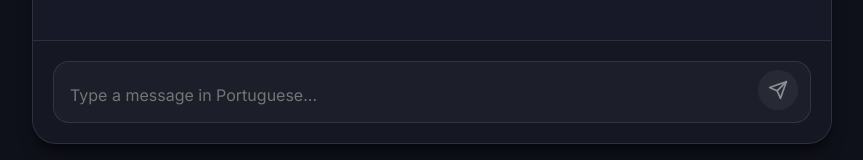
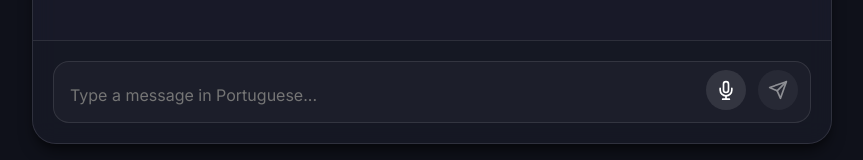
Before and after one commit to marftn/opentandem, a React (Vite) app in the folder frontend/: page / in a window 1280 px wide. Shown: the part 616-776 px from the top of the page, without its empty margins (208-1071 px from the left). Built offline with nearby package versions, Linux system fonts and the light colour scheme.

Commit message:
feat: add audio rec to frontend

```diff
--- a/frontend/src/components/MessageInput.jsx
+++ b/frontend/src/components/MessageInput.jsx
@@ -1,8 +1,13 @@
 import React, { useState, useRef, useEffect } from 'react';
+import { transcribeAudio } from '../services/api';
 
 export default function MessageInput({ onSend, isLoading }) {
   const [text, setText] = useState('');
+  const [isRecording, setIsRecording] = useState(false);
+  const [isTranscribing, setIsTranscribing] = useState(false);
   const textareaRef = useRef(null);
+  const mediaRecorderRef = useRef(null);
+  const audioChunksRef = useRef([]);
 
   useEffect(() => {
     if (textareaRef.current) {
@@ -13,7 +18,7 @@ export default function MessageInput({ onSend, isLoading }) {
 
   const handleSubmit = (e) => {
     e.preventDefault();
-    if (text.trim() && !isLoading) {
+    if (text.trim() && !isLoading && !isTranscribing) {
       onSend(text);
       setText('');
     }
@@ -25,6 +30,49 @@ export default function MessageInput({ onSend, isLoading }) {
       handleSubmit(e);
     }
   };
+
+  const toggleRecording = async () => {
+    if (isRecording) {
+      mediaRecorderRef.current?.stop();
+      setIsRecording(false);
+    } else {
+      try {
+        const stream = await navigator.mediaDevices.getUserMedia({ audio: true });
+        const mediaRecorder = new MediaRecorder(stream);
+        mediaRecorderRef.current = mediaRecorder;
+        audioChunksRef.current = [];
+
+        mediaRecorder.ondataavailable = (event) => {
+          if (event.data.size > 0) {
+            audioChunksRef.current.push(event.data);
+          }
+        };
+
+        mediaRecorder.onstop = async () => {
+          const audioBlob = new Blob(audioChunksRef.current, { type: 'audio/webm' });
+          setIsTranscribing(true);
+          try {
+            const transcript = await transcribeAudio(audioBlob);
+            if (transcript) {
+              onSend(transcript);
+            }
+          } catch (error) {
+            console.error("Transcription failed", error);
+          } finally {
+            setIsTranscribing(false);
+            stream.getTracks().forEach(track => track.stop());
+          }
+        };
+
+        mediaRecorder.start();
+        setIsRecording(true);
+      } catch (err) {
+        console.error("Error accessing microphone:", err);
+      }
+    }
+  };
+
+  const isInputDisabled = isLoading || isRecording || isTranscribing;
 
   return (
     <form onSubmit={handleSubmit} style={{
@@ -41,8 +89,8 @@ export default function MessageInput({ onSend, isLoading }) {
         value={text}
         onChange={(e) => setText(e.target.value)}
         onKeyDown={handleKeyDown}
-        placeholder="Type a message in Portuguese..."
-        disabled={isLoading}
+        placeholder={isRecording ? "Recording..." : isTranscribing ? "Transcribing..." : "Type a message in Portuguese..."}
+        disabled={isInputDisabled}
         style={{
           flex: 1,
           background: 'transparent',
@@ -59,11 +107,15 @@ export default function MessageInput({ onSend, isLoading }) {
         }}
         rows={1}
       />
+
+      {/* Mic Button */}
       <button
-        type="submit"
-        disabled={!text.trim() || isLoading}
+        type="button"
+        onClick={toggleRecording}
+        disabled={isLoading || isTranscribing}
+        title={isRecording ? "Stop recording output to send" : "Record audio"}
         style={{
-          background: text.trim() && !isLoading ? 'var(--accent-primary)' : 'rgba(255, 255, 255, 0.1)',
+          background: isRecording ? 'var(--error-color, #ef4444)' : 'rgba(255, 255, 255, 0.1)',
           color: 'white',
           borderRadius: 'var(--radius-pill)',
           width: '40px',
@@ -71,7 +123,40 @@ export default function MessageInput({ onSend, isLoading }) {
           display: 'flex',
           alignItems: 'center',
           justifyContent: 'center',
-          opacity: (text.trim() && !isLoading) ? 1 : 0.5,
+          opacity: (isLoading || isTranscribing) ? 0.5 : 1,
+          marginBottom: '4px',
+          transition: 'all 0.2s',
+          cursor: (isLoading || isTranscribing) ? 'not-allowed' : 'pointer'
+        }}
+      >
+        {isRecording ? (
+          <svg width="20" height="20" viewBox="0 0 24 24" fill="none" stroke="currentColor" strokeWidth="2" strokeLinecap="round" strokeLinejoin="round">
+            <rect x="6" y="6" width="12" height="12" rx="2" ry="2"></rect>
+          </svg>
+        ) : (
+          <svg width="20" height="20" viewBox="0 0 24 24" fill="none" stroke="currentColor" strokeWidth="2" strokeLinecap="round" strokeLinejoin="round">
+            <path d="M12 2a3 3 0 0 0-3 3v7a3 3 0 0 0 6 0V5a3 3 0 0 0-3-3z"></path>
+            <path d="M19 10v2a7 7 0 0 1-14 0v-2"></path>
+            <line x1="12" y1="19" x2="12" y2="23"></line>
+            <line x1="8" y1="23" x2="16" y2="23"></line>
+          </svg>
+        )}
+      </button>
+
+      {/* Send Button */}
+      <button
+        type="submit"
+        disabled={!text.trim() || isInputDisabled}
+        style={{
+          background: text.trim() && !isInputDisabled ? 'var(--accent-primary)' : 'rgba(255, 255, 255, 0.1)',
+          color: 'white',
+          borderRadius: 'var(--radius-pill)',
+          width: '40px',
+          height: '40px',
+          display: 'flex',
+          alignItems: 'center',
+          justifyContent: 'center',
+          opacity: (text.trim() && !isInputDisabled) ? 1 : 0.5,
           marginBottom: '4px'
         }}
       >
--- a/frontend/src/services/api.js
+++ b/frontend/src/services/api.js
@@ -88,3 +88,29 @@ export async function generateSpeech(text, voice = 'pf_dora', lang_code='p') {
     throw error;
   }
 }
+
+/**
+ * Transcribe audio using STT API
+ * Returns text transcript.
+ */
+export async function transcribeAudio(audioBlob) {
+  try {
+    const formData = new FormData();
+    formData.append('file', audioBlob, 'recording.webm');
+
+    const response = await fetch('/stt', {
+      method: 'POST',
+      body: formData,
+    });
+
+    if (!response.ok) {
+      throw new Error(`HTTP error! status: ${response.status}`);
+    }
+
+    const data = await response.json();
+    return data.transcript;
+  } catch (error) {
+    console.error("Error communicating with STT API:", error);
+    throw error;
+  }
+}
--- a/frontend/vite.config.js
+++ b/frontend/vite.config.js
@@ -13,6 +13,10 @@ export default defineConfig({
       '/v1/audio': {
         target: process.env.KOKORO_URL || 'http://localhost:8880',
         changeOrigin: true
+      },
+      '/stt': {
+        target: process.env.STT_URL || 'http://localhost:8000',
+        changeOrigin: true
       }
     }
   }
```
Also changed, not shown: 2 other files (tests, documents, lock files or other folders).
